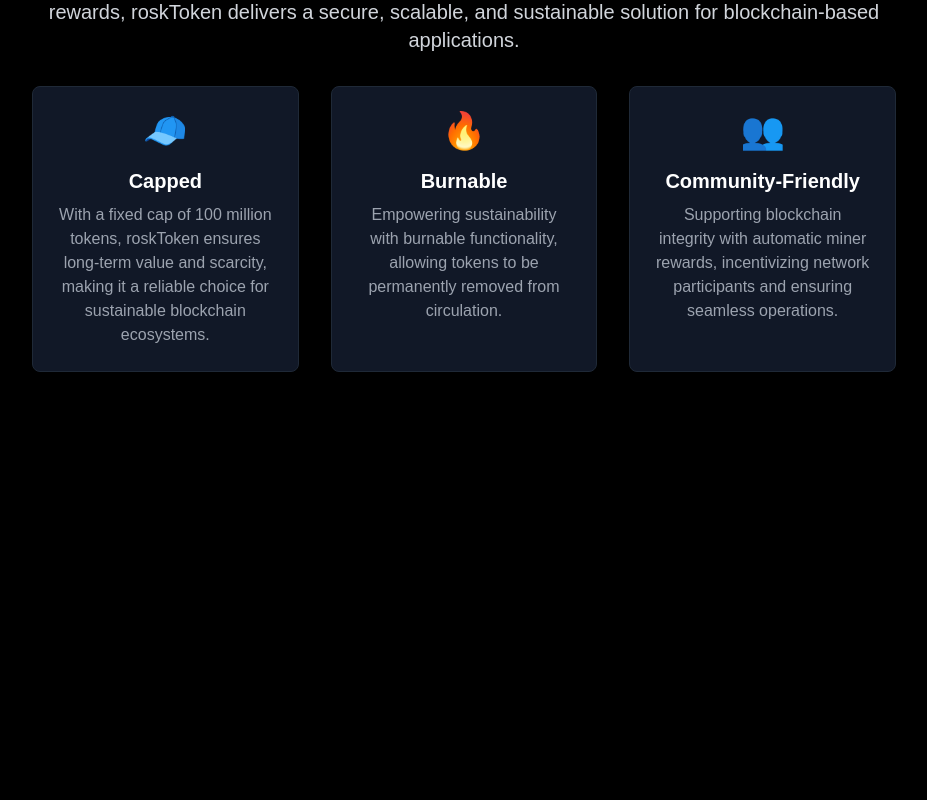
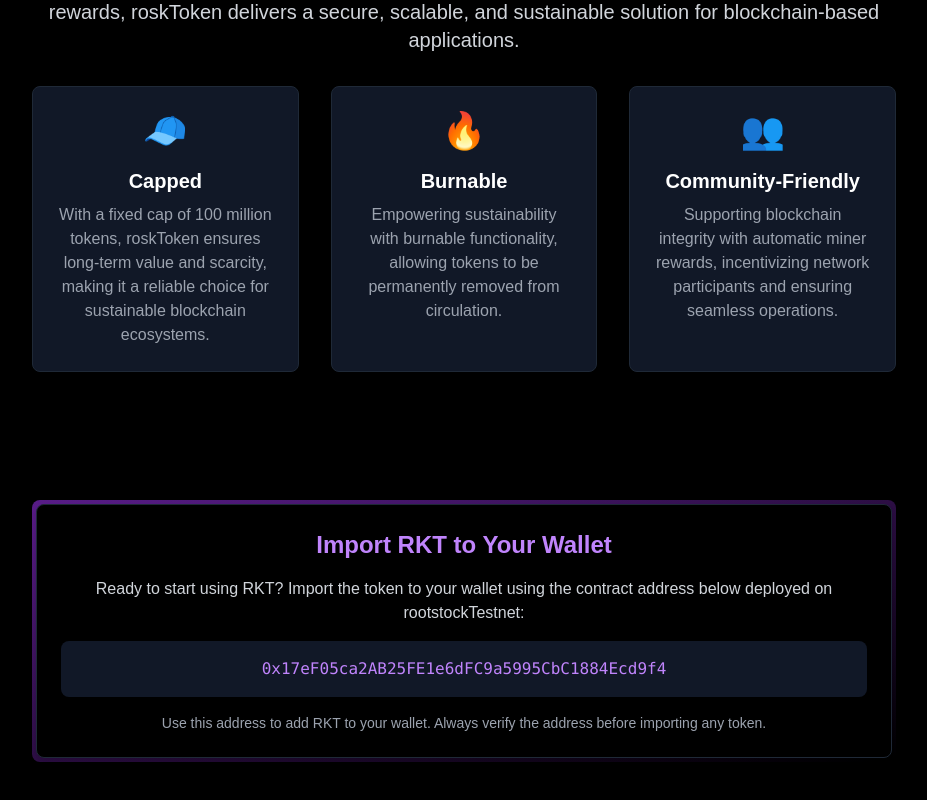
Before and after one commit to roshankhanxox/RosKToken, a Next.js app in the folder my-app/: page / in a window 1280 px wide. Shown: the part 918-1718 px from the top of the page, without its empty margins (176-1103 px from the left). Before the commit the page ends 1354 px from the top, so only its background shows below. Built offline with nearby package versions, Linux system fonts and the light colour scheme; no server answers; a web font is replaced by a local one; what wagmi would draw is missing.

Commit message:
added token address to the home page

```diff
--- a/my-app/app/page.tsx
+++ b/my-app/app/page.tsx
@@ -36,6 +36,22 @@ export default function Home() {
 
         </div>
       </section>
+      <section className="w-full max-w-4xl mx-auto px-4 py-16 text-center">
+        <div className="bg-gradient-to-br from-purple-900 to-black p-1 rounded-lg">
+          <div className="p-6 bg-black rounded-lg shadow-md text-white border border-gray-800">
+            <h2 className="text-2xl font-bold text-purple-400 mb-4">Import RKT to Your Wallet</h2>
+            <p className="text-gray-300 mb-4">
+              Ready to start using RKT? Import the token to your wallet using the contract address below deployed on rootstockTestnet:
+            </p>
+            <div className="bg-gray-900 p-4 rounded-lg mb-4">
+              <code className="text-purple-400 break-all">0x17eF05ca2AB25FE1e6dFC9a5995CbC1884Ecd9f4</code>
+            </div>
+            <p className="text-sm text-gray-400">
+              Use this address to add RKT to your wallet. Always verify the address before importing any token.
+            </p>
+          </div>
+        </div>
+      </section>
     </div>
   )
 }
```
